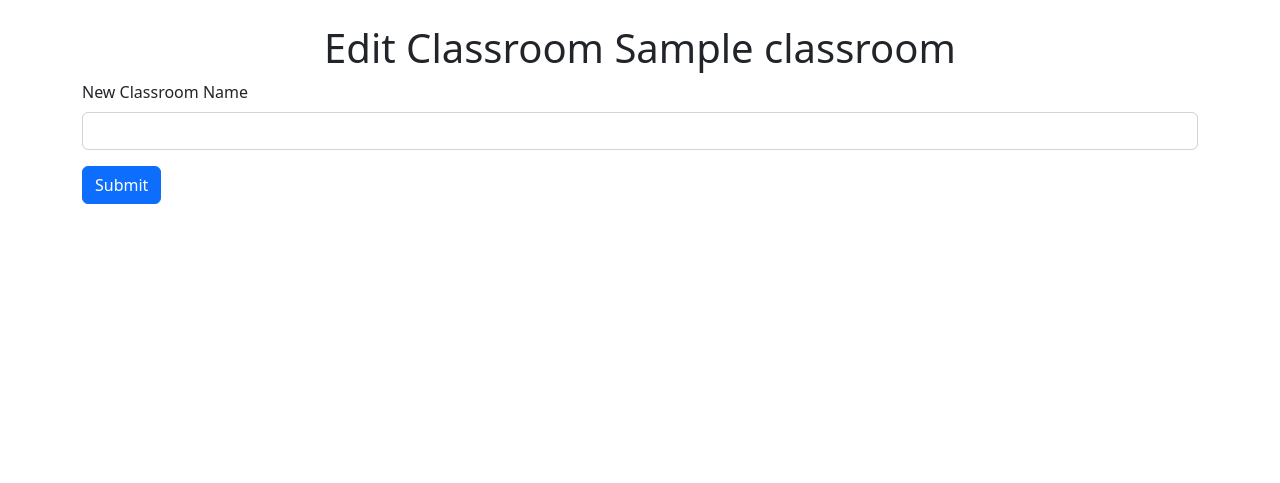
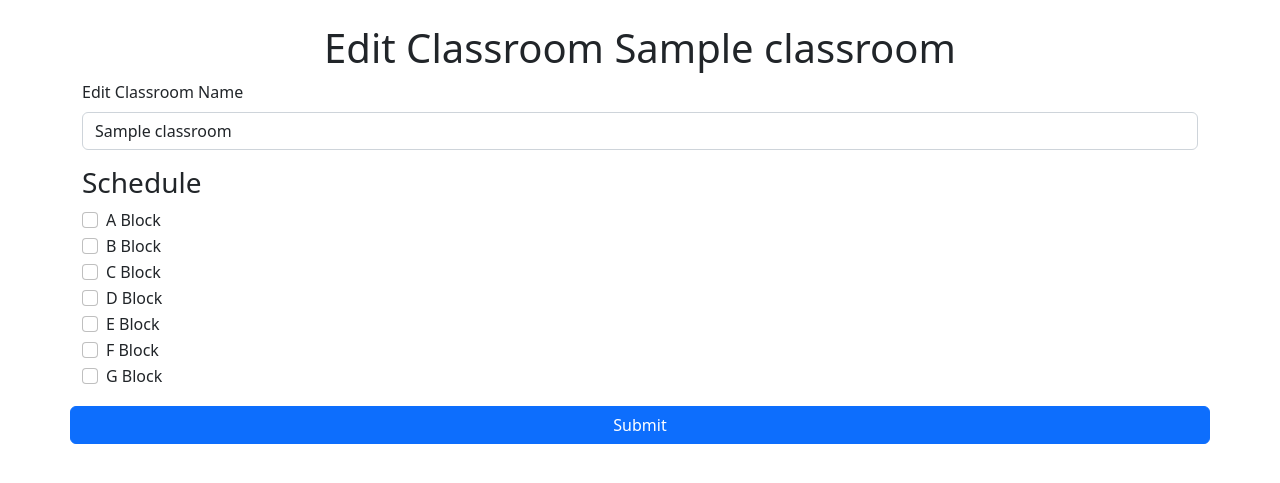
Before and after one commit to blackerby/school, a PHP site: page /admin/edit-classroom.php?room=1 in a window 1280 px wide. Shown: the part 56-539 px from the top of the page. Run offline with PHP 8.4, Linux system fonts and the light colour scheme; the visitor is signed in with stand-in values (Sample User, id 1); tables that the repository leaves empty or names only in its code hold one stand-in row (values such as "Sample post"); some libraries are stand-ins or nearby versions.

Commit message:
Add classroom schedule editing

```diff
--- a/admin/edit-classroom.php
+++ b/admin/edit-classroom.php
@@ -15,6 +15,10 @@ if (is_get()) {
   }
 
   $classroom = Data::get_classroom($id);
+  $classroom_blocks = Data::get_classroom_blocks($id);
+  $schedule = array_map(function($block) {
+    return $block->block_id;
+  }, $classroom_blocks);
 
   if ($classroom == null) {
     view('not-found');
@@ -26,12 +30,12 @@ if (is_get()) {
     'heading' => "Edit Classroom $classroom->name"
   ];
 
-  view('admin/edit-classroom', $classroom);
+  view('admin/edit-classroom', $classroom, $schedule);
 }
 
 // firstname, lastname, department, schedule[]
 if (is_post()) {
-  $name = sanitize($_POST['room']);
+  $name = sanitize($_POST['name']);
   $id = sanitize($_POST['id']);
 
   if (empty($name) || empty($id)) {
@@ -40,5 +44,15 @@ if (is_post()) {
     Data::update_classroom($id, $name);
   }
 
+  $schedule = array_map(function($block) {
+    return (int) sanitize($block);
+  }, $_POST['schedule']);
+
+  Data::delete_classroom_blocks($id);
+
+  foreach ($schedule as $block) {
+    Data::add_classroom_block($id, $block);
+  }
+
   redirect('../classrooms.php');
 }
--- a/app/data/data.class.php
+++ b/app/data/data.class.php
@@ -140,4 +140,12 @@ class Data
   static public function get_classroom_by_name($name) {
     return self::$ds->get_classroom_by_name($name);
   }
+
+  static public function update_classroom($id, $name) {
+    return self::$ds->update_classroom($id, $name);
+  }
+
+  static public function delete_classroom_blocks($classroom_id) {
+    return self::$ds->delete_classroom_blocks($classroom_id);
+  }
 }
--- a/app/data/dataprovider.class.php
+++ b/app/data/dataprovider.class.php
@@ -329,4 +329,15 @@ class DataProvider
     $sql = 'SELECT * FROM classrooms WHERE name = :name;';
     return $this->get($sql, [':name' => $name], 'Classroom');
   }
+
+  public function update_classroom($id, $name) {
+    $sql = 'UPDATE classrooms SET name = :name WHERE id = :id;';
+    $this->execute($sql, [':name' => $name, ':id' => $id]);
+  }
+
+  public function delete_classroom_blocks($classroom_id) {
+    $this->execute('DELETE FROM classrooms_blocks WHERE classroom_id = :classroom_id;',
+      [':classroom_id' => $classroom_id]
+    );
+  }
 }
--- a/views/admin/edit-classroom.view.php
+++ b/views/admin/edit-classroom.view.php
@@ -2,10 +2,56 @@
   <input type="hidden" name="id" value="<?= $model->id ?>">
   <div class="form-group">
     <div class="mb-3">
-      <label for="classroomName" class="form-label">New Classroom Name</label>
-      <input type="text" class="form-control" name="name" id="name">
+      <label for="classroomName" class="form-label">Edit Classroom Name</label>
+      <input type="text" class="form-control" name="name" id="name" value="<?= $model->name ?>">
+    </div>
+    </div>
+  </div>
+  <h3>Schedule</h3>
+    <div class="mb-3">
+      <div class="form-check">
+        <input class="form-check-input" type="checkbox" value="1" name="schedule[]" id="a_block" <?= in_array("1", $data) ? "checked " : '' ?>>
+        <label class="form-check-label" for="a_block">
+          A Block
+        </label>
+      </div>
+      <div class="form-check">
+        <input class="form-check-input" type="checkbox" value="3" name="schedule[]" id="b_block" <?= in_array("3", $data) ? "checked " : '' ?>>
+        <label class="form-check-label" for="b_block">
+          B Block
+        </label>
+      </div>
+      <div class="form-check">
+        <input class="form-check-input" type="checkbox" value="4" name="schedule[]" id="c_block" <?= in_array("4", $data) ? "checked " : '' ?>>
+        <label class="form-check-label" for="c_block">
+          C Block
+        </label>
+      </div>
+      <div class="form-check">
+        <input class="form-check-input" type="checkbox" value="5" name="schedule[]" id="d_block" <?= in_array("5", $data) ? "checked " : '' ?> >
+        <label class="form-check-label" for="d_block">
+          D Block
+        </label>
+      </div>
+      <div class="form-check">
+        <input class="form-check-input" type="checkbox" value="6" name="schedule[]" id="e_block" <?= in_array("6", $data) ? "checked " : '' ?>>
+        <label class="form-check-label" for="e_block">
+          E Block
+        </label>
+      </div>
+      <div class="form-check">
+        <input class="form-check-input" type="checkbox" value="7" name="schedule[]" id="f_block" <?= in_array("7", $data) ? "checked " : '' ?>>
+        <label class="form-check-label" for="f_block">
+          F Block
+        </label>
+      </div>
+      <div class="form-check">
+        <input class="form-check-input" type="checkbox" value="8" name="schedule[]" id="g_block" <?= in_array("8", $data) ? "checked " : '' ?>>
+        <label class="form-check-label" for="g_block">
+          G Block
+        </label>
+      </div>
     </div>
     <button type="submit" class="btn btn-primary">Submit</button>
-    </div>
   </div>
 </form>
```
